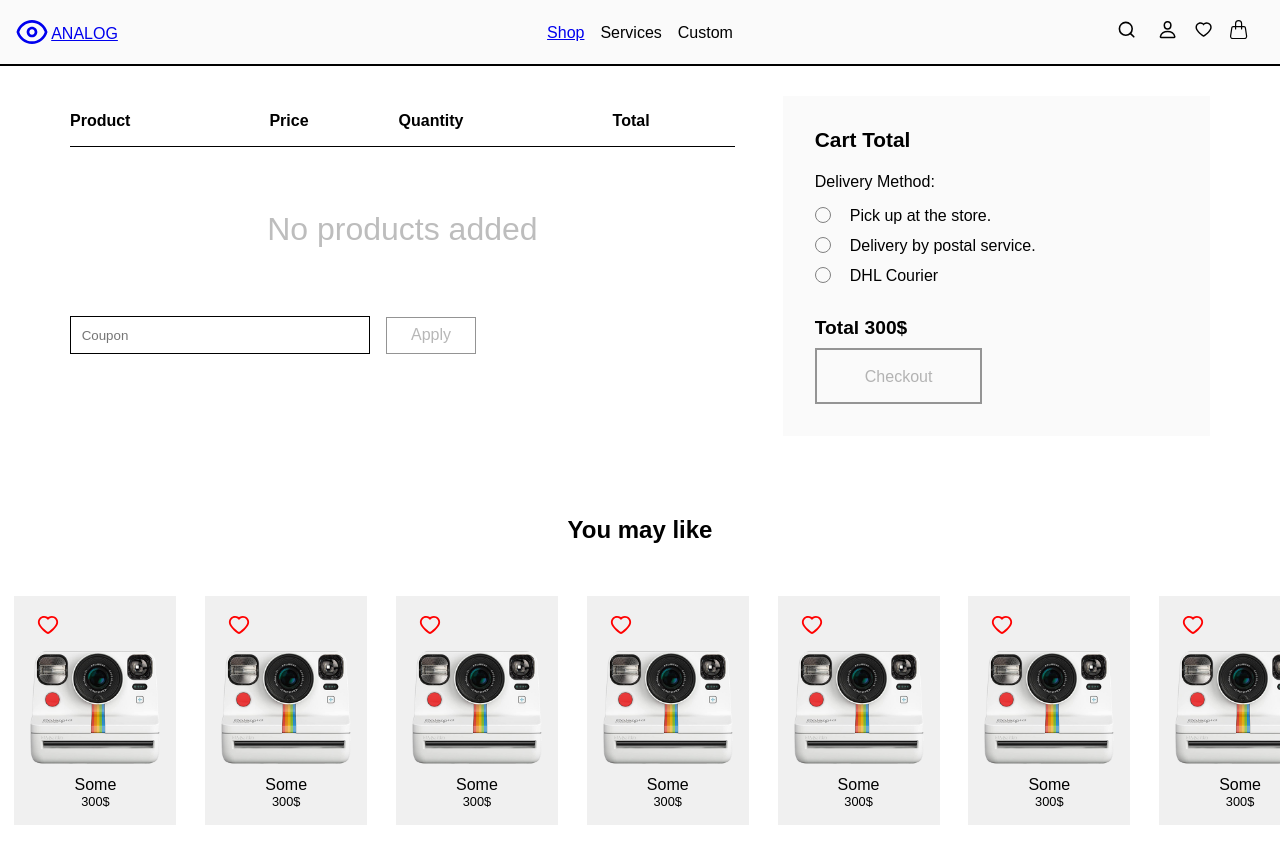
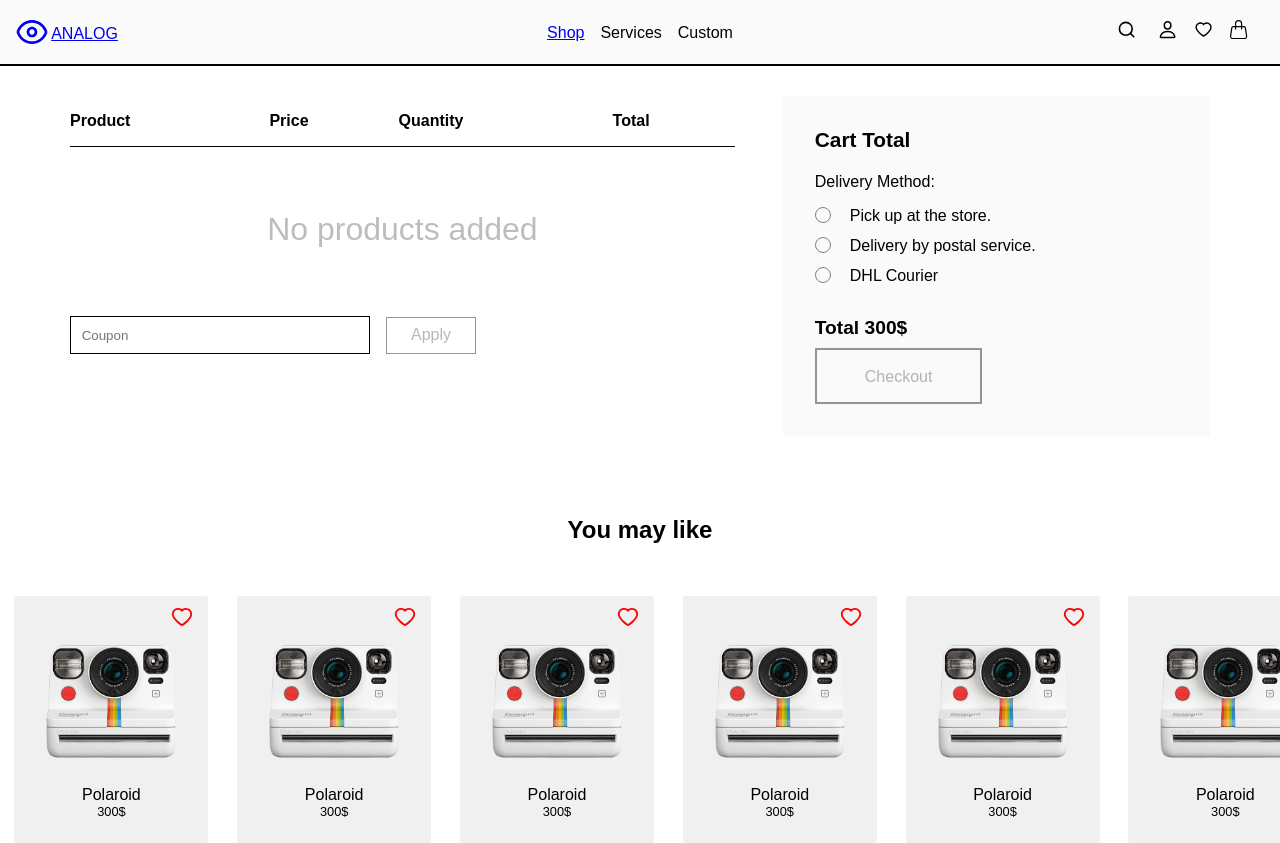
Before and after one commit to rilexus/camera-shop-demo, a Next.js app: page /cart in a window 1280 px wide. Shown: the top 843 px of the page. Built offline with nearby package versions, Linux system fonts and the light colour scheme.

Commit message:
feat: added product suggestions

```diff
--- a/_pages/Product/Product.page.js
+++ b/_pages/Product/Product.page.js
@@ -3,7 +3,7 @@
 import { Container, Flex, Grid, LargeButton, Padding } from "../../ui";
 import Layout from "../../components/Layout/Layout";
 import Footer from "../../components/Footer/Footer";
-import { Navigation } from "../../components";
+import { Navigation, ProductSuggestions } from "../../components";
 import StarRating from "../../components/StarRating/StarRating";
 import FavourButton from "../../components/FavourButton/FavourButton";
 import styled from "styled-components";
@@ -145,6 +145,7 @@
                   </Detail>
                 </Grid.Item>
               </Grid>
+              <ProductSuggestions />
             </Container>
           </main>
         </Padding>
--- a/components/ProductSuggestions/ProductSuggestions.js
+++ b/components/ProductSuggestions/ProductSuggestions.js
@@ -1,22 +1,36 @@
 import React, { Children } from "react";
 import styled from "styled-components";
 import { colors } from "../../ui/theme/theme";
-import { Padding, Text } from "../../ui";
+import { Flex, Padding, Text } from "../../ui";
 import FavourButton from "../FavourButton/FavourButton";
 import scrollbarCss from "../../ui/css/scrollbar.css";
+import Link from "next/link";
 
 const BG = styled.div`
   background-color: ${colors("gray.1")};
+  border-radius: 0.2em;
+  position: relative;
 `;
 
 const ProductTileSmall = ({ src, name, id }) => {
   return (
     <BG>
-      <Padding padding={"1em"}>
+      <Padding padding={"2.5em 2em 1.5em 2em"}>
+        <div
+          style={{
+            position: "absolute",
+            right: ".5em",
+            top: ".5em",
+          }}
+        >
           <FavourButton id={id} />
-        <div>
+        </div>
+        <Link href={`/product/${id}`}>
+          <a>
             <img src={src} width={"130px"} height={"auto"} />
-        </div>
+          </a>
+        </Link>
+        <Padding padding={"1em 0 0 0"}>
           <Text align={"center"}>
             <div>{name}</div>
             <div
@@ -27,6 +41,7 @@
               300$
             </div>
           </Text>
+        </Padding>
       </Padding>
     </BG>
   );
@@ -67,28 +82,60 @@
       </Text>
       <ScrollView>
         <div>
-          <ProductTileSmall name={"Some"} src={"/polaroid_400x400.png"} />
+          <ProductTileSmall
+            id={1}
+            name={"Polaroid"}
+            src={"/polaroid_400x400.png"}
+          />
         </div>
         <div>
-          <ProductTileSmall name={"Some"} src={"/polaroid_400x400.png"} />
+          <ProductTileSmall
+            id={1}
+            name={"Polaroid"}
+            src={"/polaroid_400x400.png"}
+          />
         </div>
         <div>
-          <ProductTileSmall name={"Some"} src={"/polaroid_400x400.png"} />
+          <ProductTileSmall
+            id={1}
+            name={"Polaroid"}
+            src={"/polaroid_400x400.png"}
+          />
         </div>
         <div>
-          <ProductTileSmall name={"Some"} src={"/polaroid_400x400.png"} />
+          <ProductTileSmall
+            id={1}
+            name={"Polaroid"}
+            src={"/polaroid_400x400.png"}
+          />
         </div>
         <div>
-          <ProductTileSmall name={"Some"} src={"/polaroid_400x400.png"} />
+          <ProductTileSmall
+            id={1}
+            name={"Polaroid"}
+            src={"/polaroid_400x400.png"}
+          />
         </div>
         <div>
-          <ProductTileSmall name={"Some"} src={"/polaroid_400x400.png"} />
+          <ProductTileSmall
+            id={1}
+            name={"Polaroid"}
+            src={"/polaroid_400x400.png"}
+          />
         </div>
         <div>
-          <ProductTileSmall name={"Some"} src={"/polaroid_400x400.png"} />
+          <ProductTileSmall
+            id={1}
+            name={"Polaroid"}
+            src={"/polaroid_400x400.png"}
+          />
         </div>
         <div>
-          <ProductTileSmall name={"Some"} src={"/polaroid_400x400.png"} />
+          <ProductTileSmall
+            id={1}
+            name={"Polaroid"}
+            src={"/polaroid_400x400.png"}
+          />
         </div>
       </ScrollView>
     </section>
--- a/ui/Checkbox/Checkbox.js
+++ b/ui/Checkbox/Checkbox.js
@@ -11,6 +11,7 @@
   -moz-user-select: none;
   -ms-user-select: none;
   user-select: none;
+  display: block;
 
   /* Hide the browser's default checkbox */
   input {
@@ -56,7 +57,6 @@
   background-color: transparent;
 
   border: 1px solid black;
-
   &:after {
     content: "";
     position: absolute;
@@ -67,7 +67,13 @@
 const Checkbox = ({ id, name, label, checked, onChange }) => {
   return (
     <StyledLabel htmlFor={id}>
-      <span>{label}</span>
+      <span
+        style={{
+          marginLeft: ".3em",
+        }}
+      >
+        {label}
+      </span>
       <input
         type="checkbox"
         id={id}
```
Lines whose indentation alone changed are shown as unchanged.
